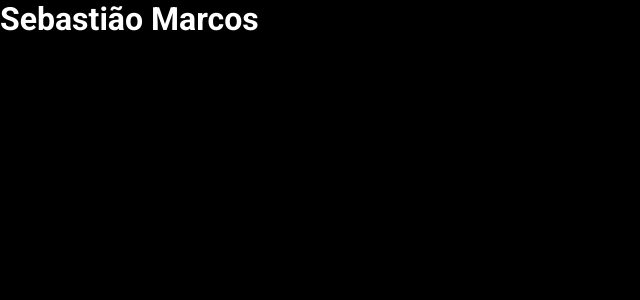
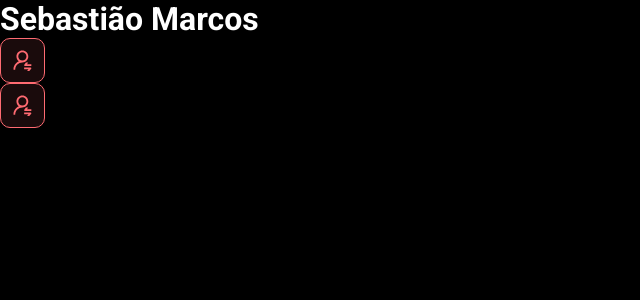
Before and after one commit to smarcosm/dsmeta, a React (Vite) app in the folder frontend/: page / in a window 1280 px wide. Shown: the top 300 px of the page, without its empty margins (0-640 px from the left). Built offline with nearby package versions, Linux system fonts and the light colour scheme.

Commit message:
First component

```diff
--- a/frontend/src/App.tsx
+++ b/frontend/src/App.tsx
@@ -1,8 +1,13 @@
+import NotificationButtom from "./components/NotificationButtom";
+
 function App() {
-
   return (
+    <>
       <h1>Sebastião Marcos</h1>
-  )
+      <NotificationButtom />
+      <NotificationButtom />
+    </>
+  );
 }
 
-export default App
+export default App;
--- /dev/null
+++ b/frontend/src/components/NotificationButtom/index.tsx
@@ -0,0 +1,13 @@
+import icon from '../../assets/img/notification-icon.svg'
+
+import './style.css'
+
+function NotificationButtom() {
+  return (
+        <div className="dsmeta-red-btn">
+          <img src={icon} alt="Notificar" />
+        </div>
+  )
+}
+
+export default NotificationButtom;
--- /dev/null
+++ b/frontend/src/components/NotificationButtom/style.css
@@ -0,0 +1,15 @@
+.dsmeta-red-btn {
+  height: 45px;
+  width: 45px;
+  background: rgba(255, 107, 114, 0.1);
+  border: 1px solid #ff6b72;
+  border-radius: 10px;
+  display: flex;
+  align-items: center;
+  justify-content: center;
+  cursor: pointer;
+}
+
+.dsmeta-red-btn img {
+    width: 19px;
+}
--- a/frontend/src/index.css
+++ b/frontend/src/index.css
@@ -124,21 +124,6 @@ header {
     justify-content: center;
 }
 
-.dsmeta-red-btn {
-  height: 45px;
-  width: 45px;
-  background: rgba(255, 107, 114, 0.1);
-  border: 1px solid #ff6b72;
-  border-radius: 10px;
-  display: flex;
-  align-items: center;
-  justify-content: center;
-  cursor: pointer;
-}
-
-.dsmeta-red-btn img {
-    width: 19px;
-}
 
 .show576 {
     display: none;
```
Also changed, not shown: frontend/src/assets/img/notification-icon.svg (added).
